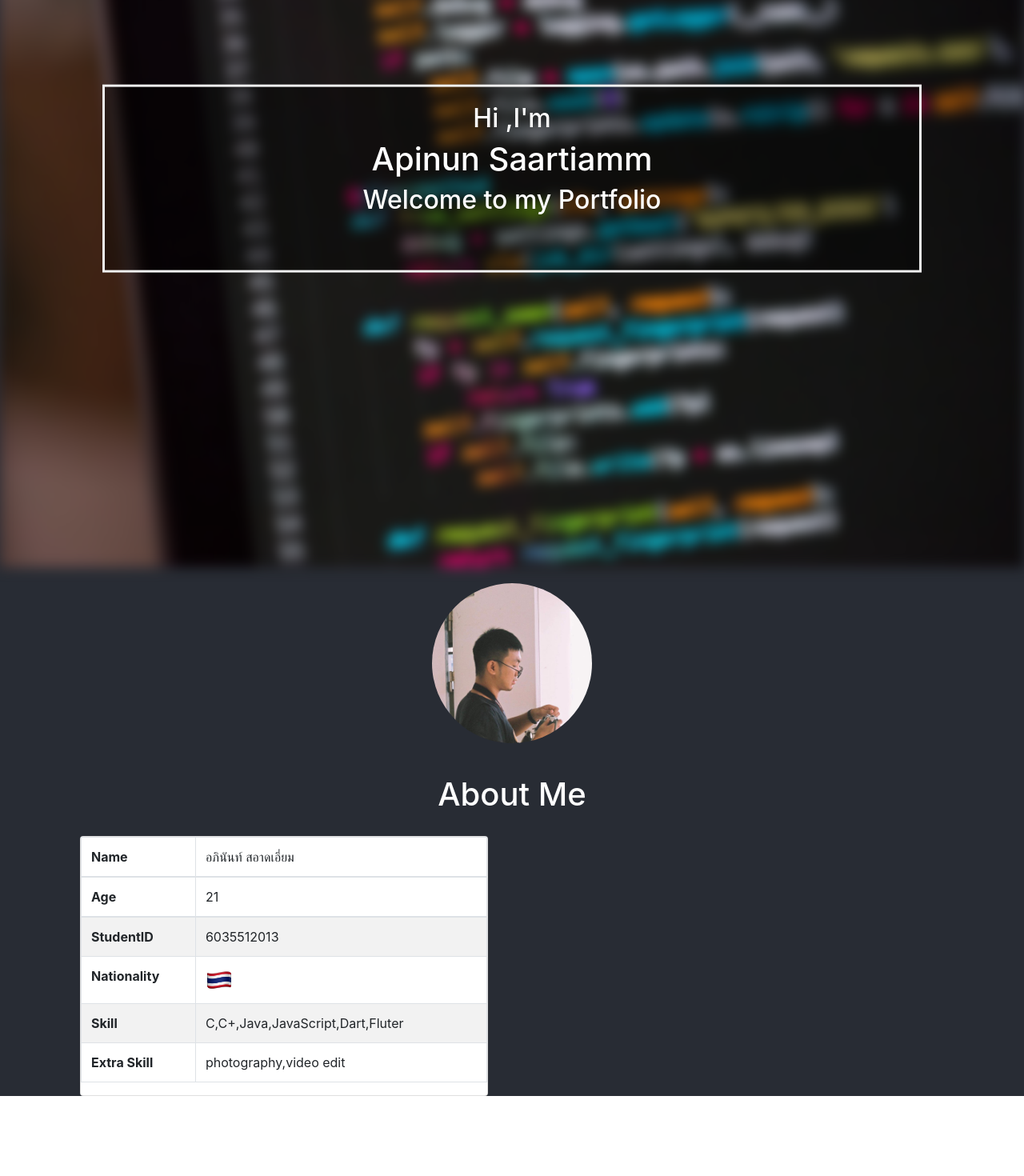
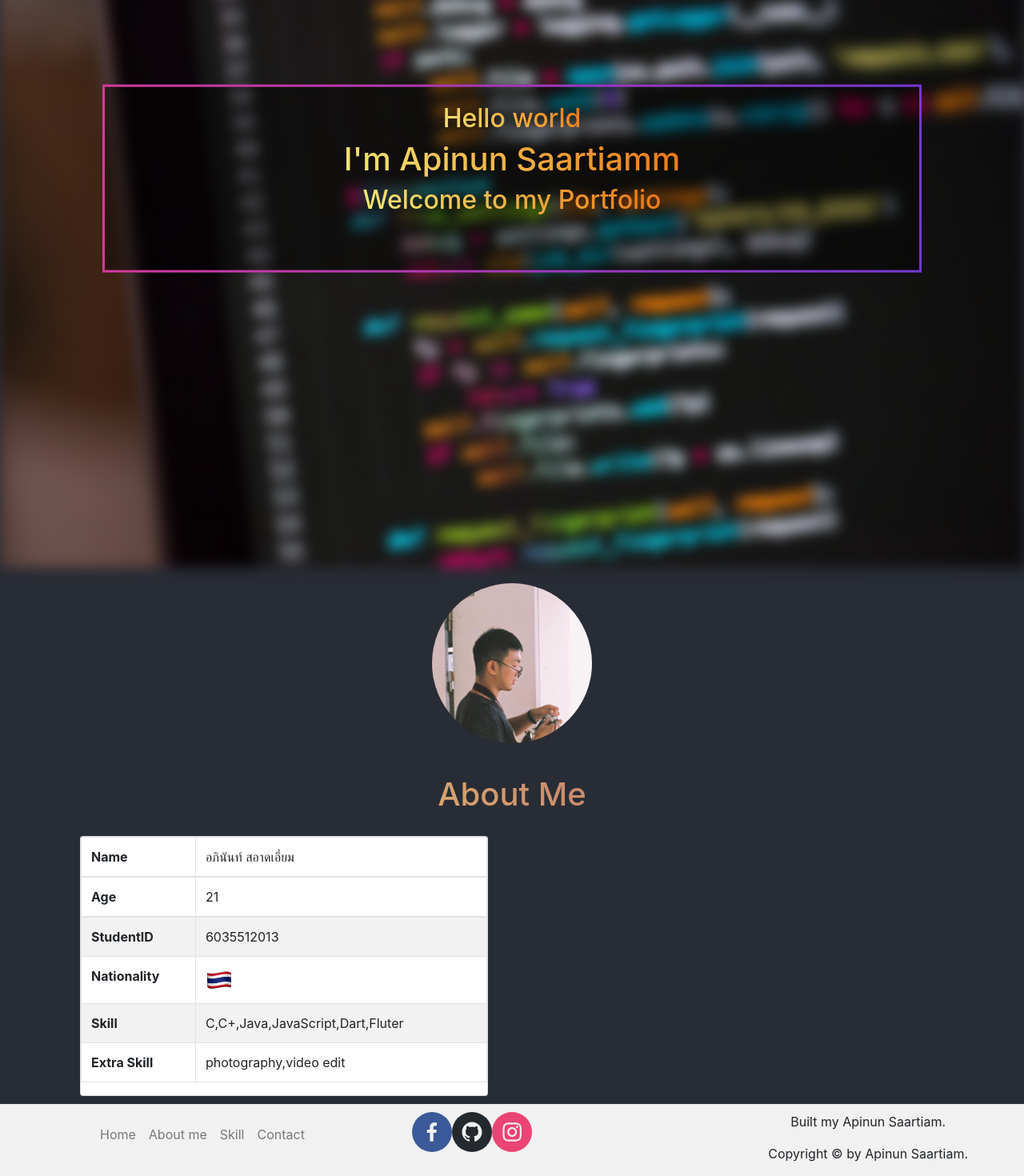
Before and after one commit to lostperson7410/My-Portfolio, a React (Create React App) app: page / in a window 1280 px wide. Shown: the part 177-1647 px from the top of the page at 80% size. Before the commit the page ends 1547 px from the top, so only its background shows below. Built offline with nearby package versions, Linux system fonts and the light colour scheme.

Commit message:
Ver1.0.2 add footer

```diff
--- a/src/App.css
+++ b/src/App.css
@@ -34,13 +34,24 @@
   -webkit-filter: blur(8px);
 
 }
+.textG{
+  background-color: #f3ec78;
+    background-image: linear-gradient(45deg, #f3ec78, #ec7310);
+    background-size: 100%;
+    -webkit-background-clip: text;
+    -moz-background-clip: text;
+    -webkit-text-fill-color: transparent;
+    -moz-text-fill-color: transparent;
 
+}
 .bg-text {
   background-color: rgb(0,0,0); /* Fallback color */
   background-color: rgba(0,0,0, 0.4); /* Black w/opacity/see-through */
   color: white;
   font-weight: bold;
   border: 3px solid #f1f1f1;
+  border-image-slice: 1;
+  border-image-source: linear-gradient(to left, #743ad5, #d53a9d);
   position: absolute;
   top: 50%;
   left: 50%;
--- a/src/App.js
+++ b/src/App.js
@@ -11,7 +11,7 @@ import {
 import Main from "./component/Main"
 import Skill from "./component/Skill"
 import Picture from "./component/Picture"
-import Contact from "./component/Contact"
+import Footer from "./component/Footer"
 import profilepic from './pic/001.jpg'
 
 /*
@@ -42,8 +42,8 @@ function App(){
           <Route path="/Picture">
             <Picture />
           </Route>
-          <Route path="/Contact">
-            <Contact />
+          <Route path="/Footer">
+            <Footer />
           </Route>
         </Switch>
     </Router>
@@ -77,13 +77,13 @@ function Welcome() {
     <div className="firstBG"></div>
     <div class= "bg-text">
     <Container className="firstContainer">
-      <h2>
-       Hi ,I'm
+      <h2 className="textG">
+       Hello world
       </h2>
-      <h1 class = "text">
-        Apinun Saartiamm
+      <h1 className="textG">
+        I'm Apinun Saartiamm
       </h1>
-      <h2>
+      <h2 className="textG">
         Welcome to my Portfolio
       </h2>
       <div class="pic">
@@ -98,9 +98,8 @@ function Welcome() {
     <section class="skill" id='skill'>
     <Skill/>
     </section>
-    <section class="contact" id='contact'>
-    <Contact/>
-    </section>
+
+    <Footer/>
 
 
 
--- /dev/null
+++ b/src/component/Contact.css
@@ -0,0 +1,134 @@
+.bg{
+  background-color: #f1f1f1;
+  padding-top: 10px;
+  min-height: max-content;
+  text-align: center;
+}
+.ma1{
+margin-top: 10px;
+}
+
+
+.fa {
+  padding: 35px;
+  font-size: 30px;
+  width: 30px;
+  text-align: center;
+  text-decoration: none;
+  margin: 5px 2px;
+  border-radius: 50%;
+  }
+
+  .fa:hover {
+      opacity: 0.7;
+  }
+
+  .fa-facebook {
+    background: #3B5998;
+    color: white;
+  }
+
+  .fa-twitter {
+    background: #55ACEE;
+    color: white;
+  }
+
+  .fa-google {
+    background: #dd4b39;
+    color: white;
+  }
+
+  .fa-linkedin {
+    background: #007bb5;
+    color: white;
+  }
+
+  .fa-youtube {
+    background: #bb0000;
+    color: white;
+  }
+
+  .fa-instagram {
+    background: #125688;
+    color: white;
+  }
+
+  .fa-pinterest {
+    background: #cb2027;
+    color: white;
+  }
+
+  .fa-snapchat-ghost {
+    background: #fffc00;
+    color: white;
+    text-shadow: -1px 0 black, 0 1px black, 1px 0 black, 0 -1px black;
+  }
+
+  .fa-skype {
+    background: #00aff0;
+    color: white;
+  }
+
+  .fa-android {
+    background: #a4c639;
+    color: white;
+  }
+
+  .fa-dribbble {
+    background: #ea4c89;
+    color: white;
+  }
+
+  .fa-vimeo {
+    background: #45bbff;
+    color: white;
+  }
+
+  .fa-tumblr {
+    background: #2c4762;
+    color: white;
+  }
+
+  .fa-vine {
+    background: #00b489;
+    color: white;
+  }
+
+  .fa-foursquare {
+    background: #45bbff;
+    color: white;
+  }
+
+  .fa-stumbleupon {
+    background: #eb4924;
+    color: white;
+  }
+
+  .fa-flickr {
+    background: #f40083;
+    color: white;
+  }
+
+  .fa-yahoo {
+    background: #430297;
+    color: white;
+  }
+
+  .fa-soundcloud {
+    background: #ff5500;
+    color: white;
+  }
+
+  .fa-reddit {
+    background: #ff5700;
+    color: white;
+  }
+
+  .fa-rss {
+    background: #ff6600;
+    color: white;
+  }
+  .fa-github {
+    background: #ff5500;
+    color: white;
+  }
--- a/src/component/Contact.js
+++ /dev/null
@@ -1,12 +0,0 @@
-import Navbar from './Navbar'
-
-function Contact() {
-
-    return(
-      <div>
-
-      </div>
-    );
-
-  }
-  export default Contact;
--- /dev/null
+++ b/src/component/Footer.js
@@ -0,0 +1,63 @@
+import { Col,Container,Row } from 'react-bootstrap'
+import { MDBBtn, MDBIcon,MDBFooter,MDBContainer,MDBRow,MDBCol, } from 'mdb-react-ui-kit';
+import { SocialIcon } from 'react-social-icons';
+import {Button,Dropdown,Navbar,Nav,NavDropdown,Form,FormControl} from 'react-bootstrap'
+
+import './Contact.css'
+
+
+function Footer() {
+
+    return(
+      <div className="ma1">
+        <footer>
+          <div class="bg">
+            <Container class="bg">
+              <Row>
+              <Col>
+              <Navbar expand="lg" sticky="top">
+                <Navbar.Brand href="#">
+                </Navbar.Brand>
+                <Navbar.Toggle aria-controls="navbarScroll" />
+                <Navbar.Collapse id="navbarScroll">
+                  <Nav
+                    className="mr-auto my-2 my-lg-0"
+                    style={{ maxHeight: '100px' }}
+                    navbarScroll
+                  >
+                    <Nav.Link a href="#home">Home</Nav.Link>
+                    <Nav.Link a href="#aboutme">About me</Nav.Link>
+                    <Nav.Link a href="#skill">Skill</Nav.Link>
+                    <Nav.Link a href="#contact">Contact</Nav.Link>
+                  </Nav>
+                </Navbar.Collapse>
+              </Navbar>
+
+              </Col>
+
+              <Col>
+                <Row >
+                <SocialIcon url="https://facebook.com/kunchecksound" a href="#"/>
+                <SocialIcon url="https://github.com/lostperson7410" a href="#"/>
+                <SocialIcon url="https://instagram.com/apn_sfilm/"a href="#" />
+                </Row>
+              </Col>
+
+              <Row>
+                <Col>
+                <p>Built my Apinun Saartiam.</p>
+                <p>Copyright © by Apinun Saartiam.</p>
+                </Col>
+
+              </Row>
+
+              </Row>
+
+            </Container>
+          </div>
+        </footer>
+      </div>
+    );
+
+  }
+  export default Footer;
--- a/src/component/Main.css
+++ b/src/component/Main.css
@@ -34,6 +34,12 @@ justify-content: center;
 .hyellow{
     padding: 20px;
     text-align: center;
-    color: #fff;
+    background-color: #f3ec78;
+    background-image: linear-gradient(45deg, #f3ec78, #af4261);
+    background-size: 100%;
+    -webkit-background-clip: text;
+    -moz-background-clip: text;
+    -webkit-text-fill-color: transparent;
+    -moz-text-fill-color: transparent;
 
 }
```
Also changed, not shown: package.json (+7 -0 lines), 1 other file (tests, documents, lock files or other folders).
